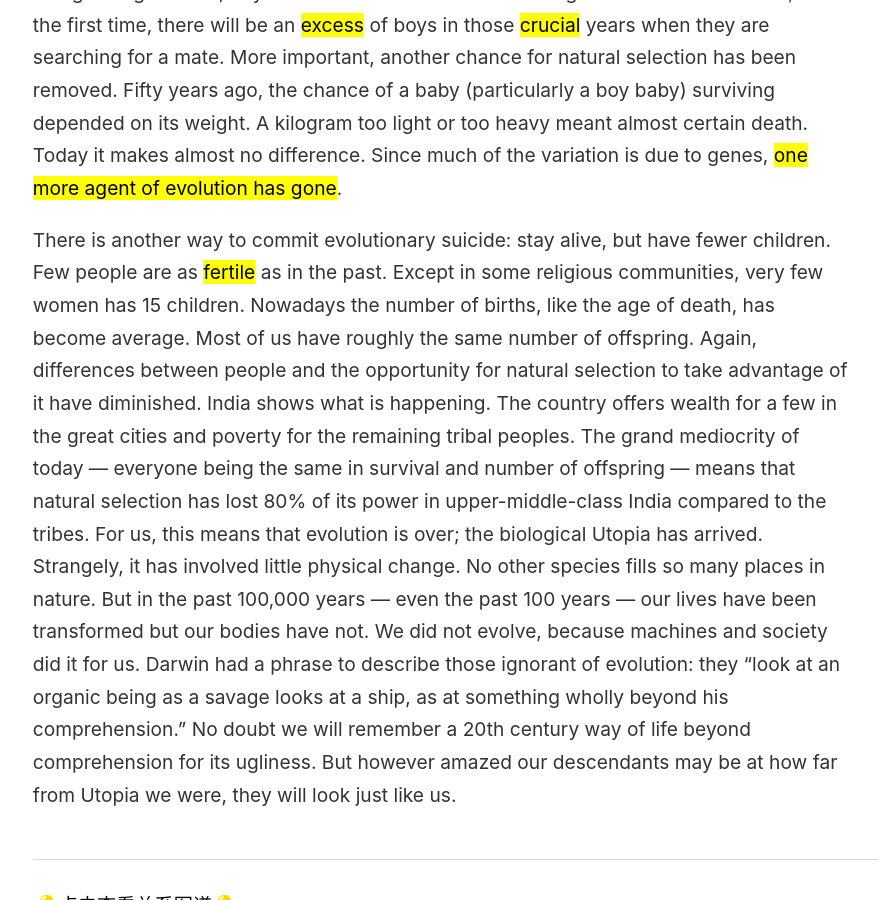
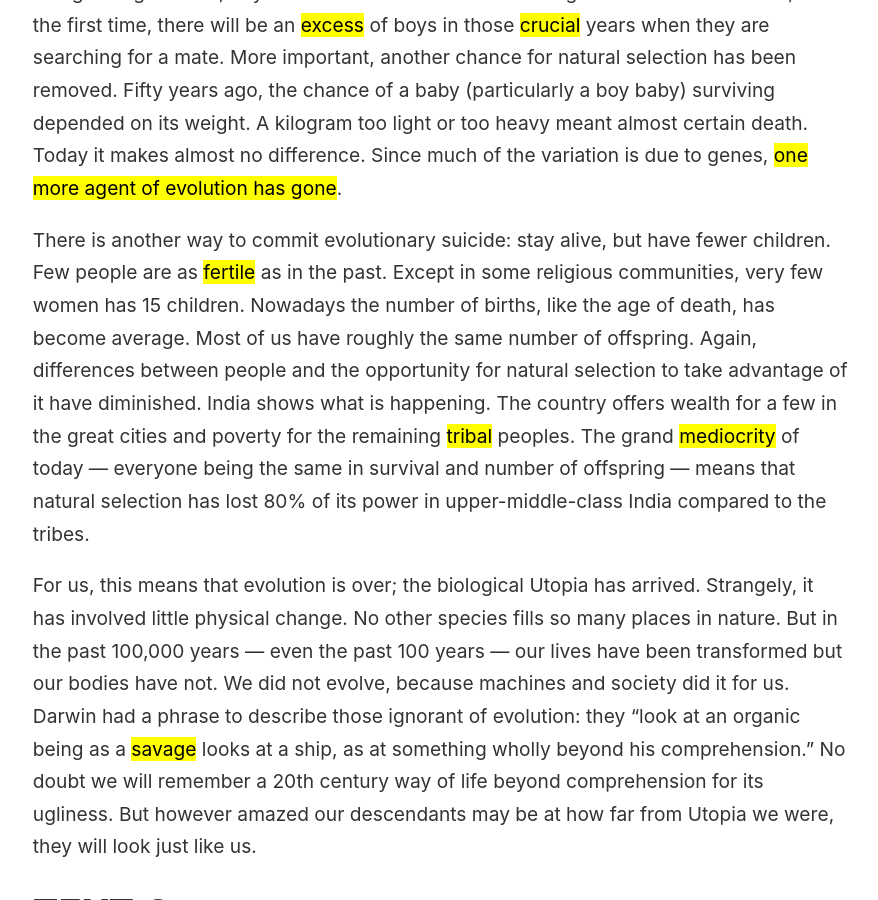
Before and after one commit to wingowen/digital-garden-jekyll, a Jekyll site: the page built from _notes/英语一.md, in a window 1280 px wide and 900 px high, scrolled down 1678 px. Shown: the whole window, without its empty margins (44-922 px from the left). Built offline with Jekyll 4.4.1, drawn with Linux system fonts in a browser that asks for light colours; some of the changed lines change nothing that is shown.

Commit message:
vault backup: 2024-07-16 13:44:33

```diff
--- a/_notes/英语一.md
+++ b/_notes/英语一.md
@@ -14,5 +14,8 @@ How things have changed! In 1995 the United States can look back on five years o
 
 Being a man has always been dangerous. There are about 105 males born for every 100 females, but this ratio drops to near balance at the age of maturity, and among 70-year-olds there are twice as many women as men. But the great universal of male mortality is being changed. Now, boy babies survive almost as well as girls do. This means that, for the first time, there will be an ==excess== of boys in those ==crucial== years when they are searching for a mate. More important, another chance for natural selection has been removed. Fifty years ago, the chance of a baby (particularly a boy baby) surviving depended on its weight. A kilogram too light or too heavy meant almost certain death. Today it makes almost no difference. Since much of the variation is due to genes, ==one more agent of evolution has gone==.
 
-There is another way to commit evolutionary suicide: stay alive, but have fewer children. Few people are as ==fertile== as in the past. Except in some religious communities, very few women has 15 children. Nowadays the number of births, like the age of death, has become average. Most of us have roughly the same number of offspring. Again, differences between people and the opportunity for natural selection to take advantage of it have diminished. India shows what is happening. The country offers wealth for a few in the great cities and poverty for the remaining tribal peoples. The grand mediocrity of today — everyone being the same in survival and number of offspring — means that natural selection has lost 80% of its power in upper-middle-class India compared to the tribes.
-For us, this means that evolution is over; the biological Utopia has arrived. Strangely, it has involved little physical change. No other species fills so many places in nature. But in the past 100,000 years — even the past 100 years — our lives have been transformed but our bodies have not. We did not evolve, because machines and society did it for us. Darwin had a phrase to describe those ignorant of evolution: they "look at an organic being as a savage looks at a ship, as at something wholly beyond his comprehension." No doubt we will remember a 20th century way of life beyond comprehension for its ugliness. But however amazed our descendants may be at how far from Utopia we were, they will look just like us.
+There is another way to commit evolutionary suicide: stay alive, but have fewer children. Few people are as ==fertile== as in the past. Except in some religious communities, very few women has 15 children. Nowadays the number of births, like the age of death, has become average. Most of us have roughly the same number of offspring. Again, differences between people and the opportunity for natural selection to take advantage of it have diminished. India shows what is happening. The country offers wealth for a few in the great cities and poverty for the remaining ==tribal== peoples. The grand ==mediocrity== of today — everyone being the same in survival and number of offspring — means that natural selection has lost 80% of its power in upper-middle-class India compared to the tribes.
+
+For us, this means that evolution is over; the biological Utopia has arrived. Strangely, it has involved little physical change. No other species fills so many places in nature. But in the past 100,000 years — even the past 100 years — our lives have been transformed but our bodies have not. We did not evolve, because machines and society did it for us. Darwin had a phrase to describe those ignorant of evolution: they "look at an organic being as a ==savage== looks at a ship, as at something wholly beyond his comprehension." No doubt we will remember a 20th century way of life beyond comprehension for its ugliness. But however amazed our descendants may be at how far from Utopia we were, they will look just like us.
+
+# TEXT C
```
